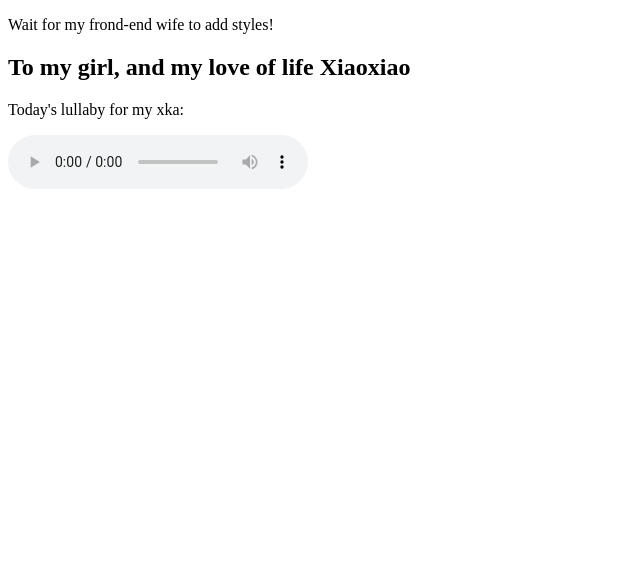
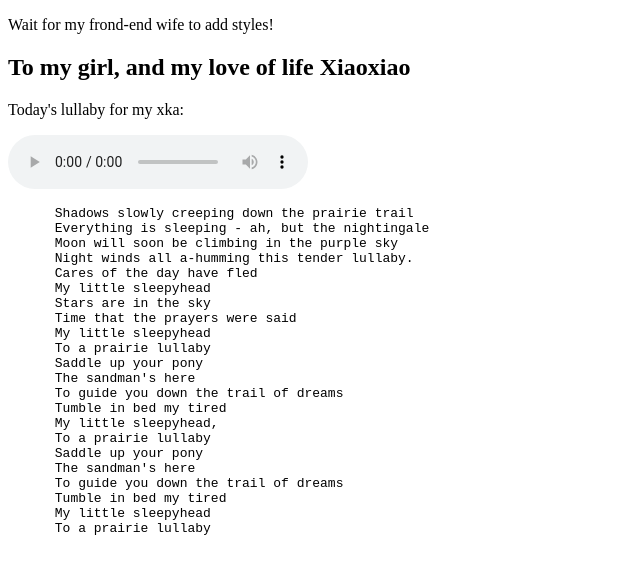
Before and after one commit to vesuppi/lovemyxx, a plain HTML site: page index.html in a window 1280 px wide. Shown: the whole page, without its empty margins (0-640 px from the left). Drawn offline with Linux system fonts and the light colour scheme.

Commit message:
uped index

```diff
--- a/index.html
+++ b/index.html
@@ -12,5 +12,29 @@
         <source src="music/Leon%20Redbone-%20Prairie%20Lullaby.mp3" type="audio/mpeg">
           Your browser does not support the audio element.
     </audio>
+    <pre>
+      Shadows slowly creeping down the prairie trail
+      Everything is sleeping - ah, but the nightingale
+      Moon will soon be climbing in the purple sky
+      Night winds all a-humming this tender lullaby.
+      Cares of the day have fled
+      My little sleepyhead
+      Stars are in the sky
+      Time that the prayers were said
+      My little sleepyhead
+      To a prairie lullaby
+      Saddle up your pony
+      The sandman's here
+      To guide you down the trail of dreams
+      Tumble in bed my tired
+      My little sleepyhead,
+      To a prairie lullaby
+      Saddle up your pony
+      The sandman's here
+      To guide you down the trail of dreams
+      Tumble in bed my tired
+      My little sleepyhead
+      To a prairie lullaby
+    </pre>
   </body>
 </html>
```
